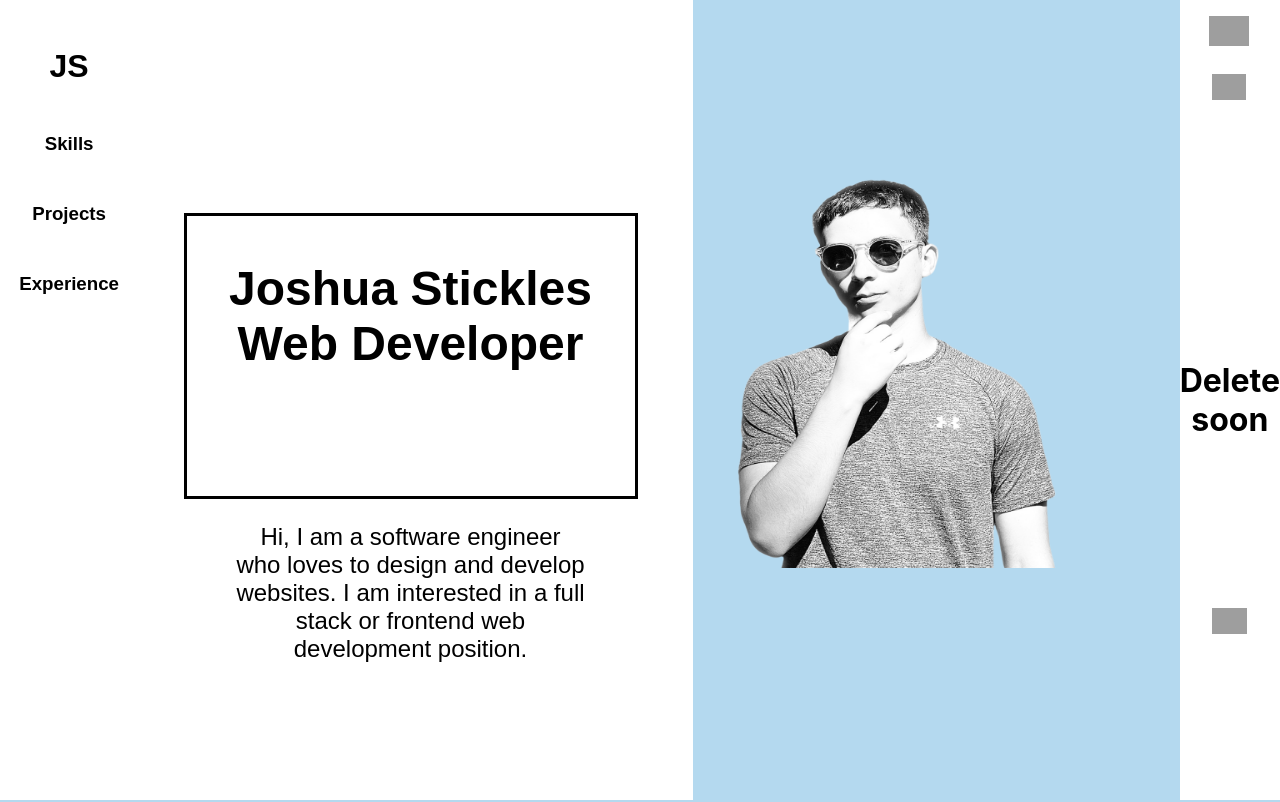
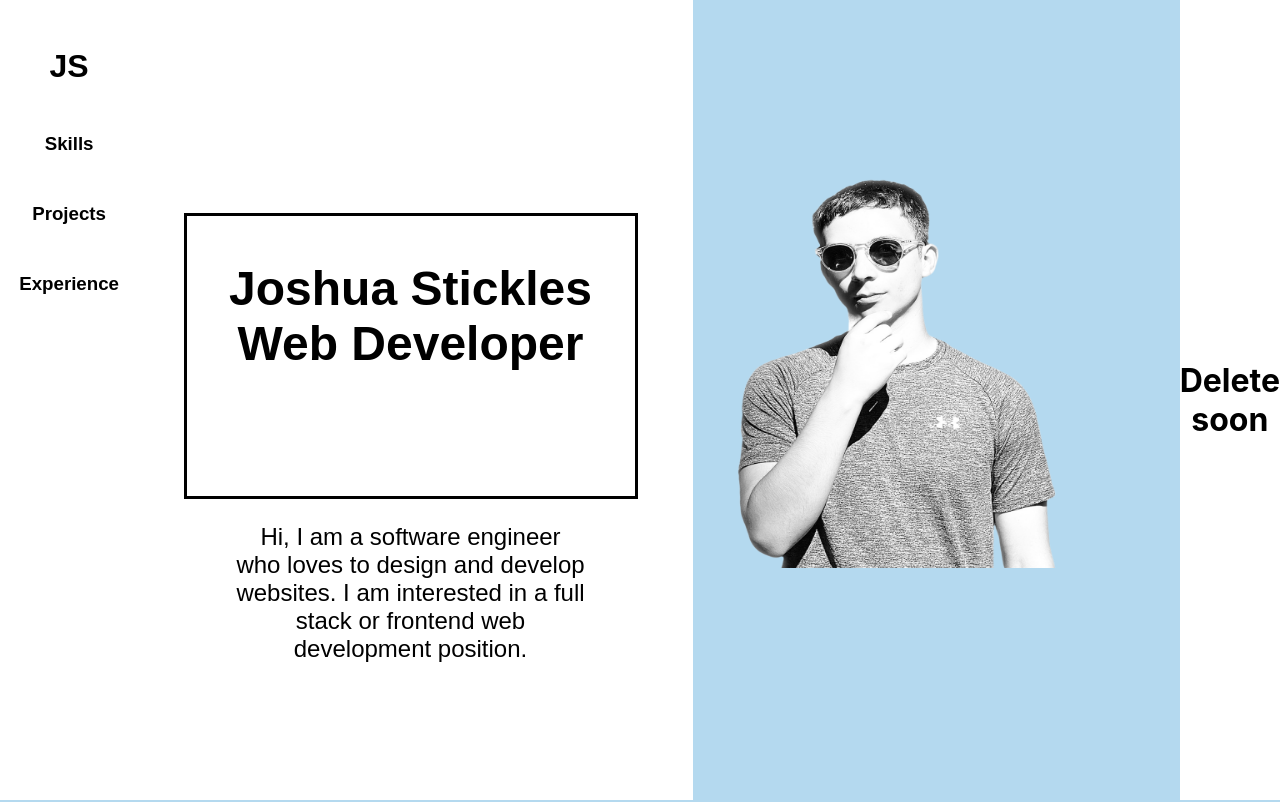
Before and after one commit to jstick2599/react-portfolio, a React (Create React App) app: page / in a window 1280 px wide. Shown: the top 802 px of the page. Built offline with nearby package versions, Linux system fonts and the light colour scheme; grey boxes are pictures that could not be loaded; a web font is replaced by a local one.

Commit message:
import images for RightTab.js

```diff
--- a/src/components/RightTab.js
+++ b/src/components/RightTab.js
@@ -1,5 +1,10 @@
 import React, {useState} from 'react';
-import './RightTab.css';
+import github from '../imageLinks/github-logo.png';
+import linkedin from "../imageLinks/linkedin-logo.png";
+import moon from "../imageLinks/moon-logo.png";
+import sun from "../imageLinks/sun-logo.png";
+
+
 
 
 function RightTab({ theme, setTheme }){
@@ -25,24 +30,43 @@ function RightTab({ theme, setTheme }){
 
 
 
+function RightTab({ theme, setTheme }) {
+  const [isHover, setIsHover] = useState(false);
+
+  const handleMouseOver = () => {
+    setIsHover(true);
+  };
+
+  const handleMouseOut = () => {
+    setIsHover(false);
+  };
+
+  const handleMoonClick = () => {
+    setTheme(false);
+  };
+
+  const handleSunClick = () => {
+    setTheme(true);
+  };
+
   return (
     <div className="rightTabDiv">
-      <a href="https://github.com/jstick2599">
-        <img src="/imageLinks/github-logo.png" alt="github logo" className='github'/>
+      <a href="https://github.com/jstick2599" className='github'>
+        <img src={github} alt="github logo" className='github' />
       </a>
-      <a href="https://www.linkedin.com/in/joshua-stickles-980b60195/">
-        <img src="../../public/imageLinks/linkedin-logo.png" alt="linkedin logo" className='linkedin'/>
+      <a href="https://www.linkedin.com/in/joshua-stickles-980b60195/" className='linkedin'>
+        <img src={linkedin} alt="linkedin logo" className='linkedin' />
       </a>
       <div className='themeLogo'>
-      {theme ?<img src="../../public/imageLinks/moon-logo.png" alt="moon logo" className='moon' onClick={handleMoonClick} onMouseOver={handleMouseOver} onMouseOut={handleMouseOut}/>
-      :<img src="../../public/imageLinks/sun-logo.png" alt="sun logo" className='sun' onClick={handleSunClick} onMouseOver={handleMouseOver} onMouseOut={handleMouseOut}/>}
-      {isHover && <div className="hover">
-        <h4 className='popup'>Toggle Theme</h4>
-      </div> }
+        {theme ? (
+          <img src={moon} alt="moon logo" className='moon' onClick={handleMoonClick} onMouseOver={handleMouseOver} onMouseOut={handleMouseOut} />
+        ) : (
+          <img src={sun} alt="sun logo" className='sun' onClick={handleSunClick} onMouseOver={handleMouseOver} onMouseOut={handleMouseOut} />
+        )}
+        {isHover && <h4 className='popup'>Toggle Theme</h4>}
       </div>
     </div>
-
   );
-}
+}}
 
 export default RightTab;
```
